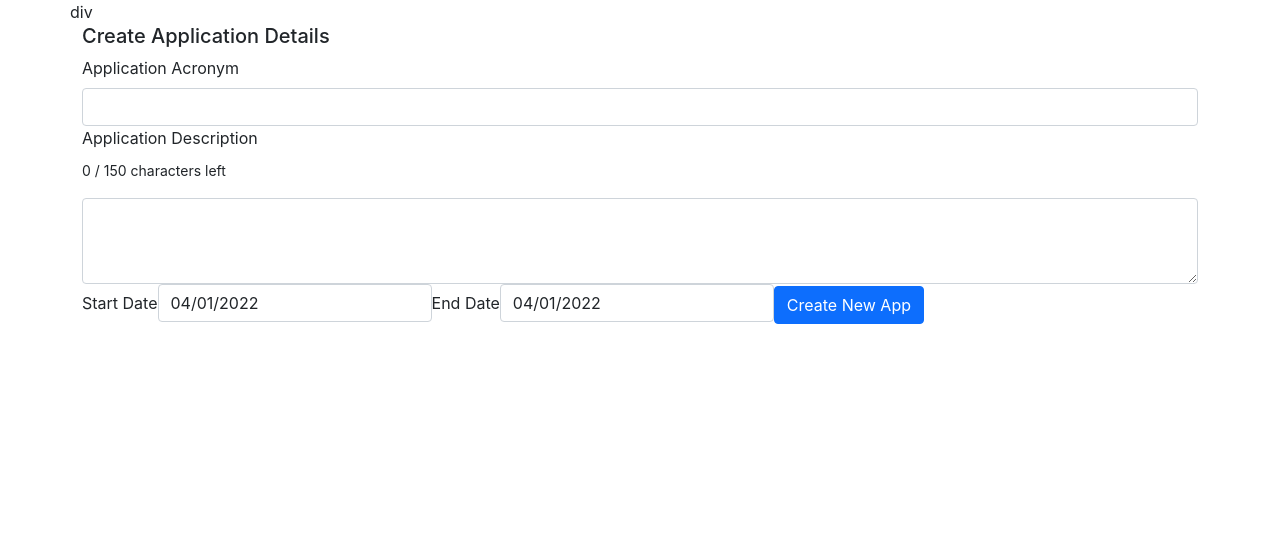
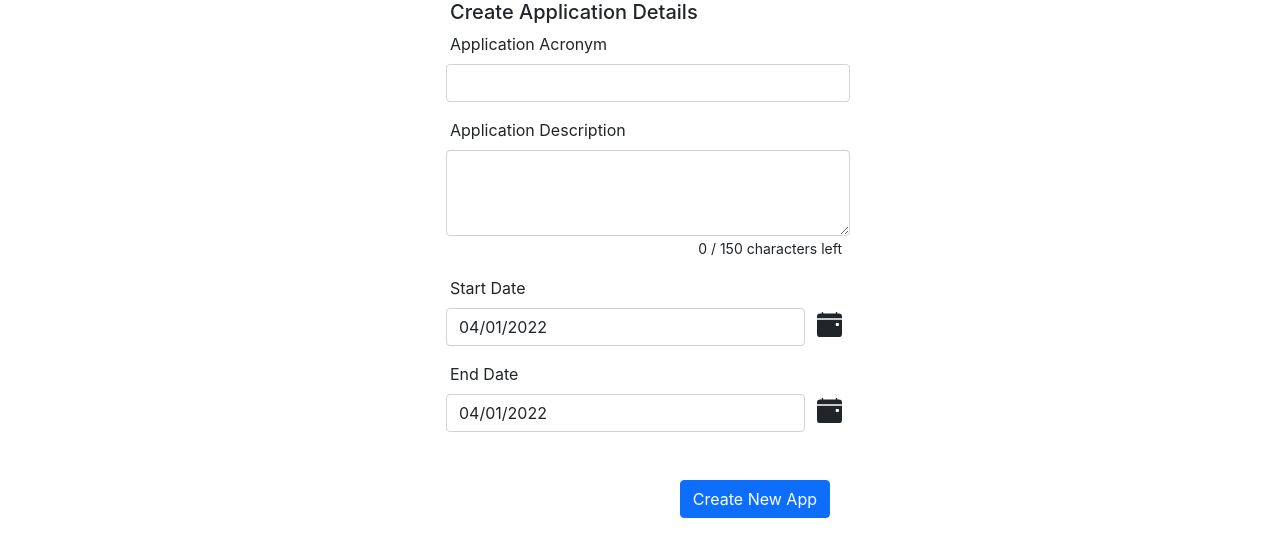
Before and after one commit to pearlyna01/tms-projectv2, a React (Create React App) app in the folder client/: page /test in a window 1280 px wide. Shown: the top 556 px of the page. Built offline with nearby package versions, Linux system fonts and the light colour scheme.

Commit message:
completed UI for create app

```diff
--- a/client/src/components/Main.jsx
+++ b/client/src/components/Main.jsx
@@ -2,76 +2,114 @@ import React, { useState } from "react";
 import DatePicker from "react-datepicker";
 import "react-datepicker/dist/react-datepicker.css";
 import {BsFillCalendarEventFill} from "react-icons/bs"
+
+// Todo:
+// - add http requests for submit
+// - add navbar
+
 const Main = () => {
+    // start/end/current dates
     const [startDate, setStartDate] = useState(new Date());
     const [endDate, setEndDate] = useState(new Date());
     const nowDate = new Date();
 
+    // Number of characters left in the description text box
     const [charLeft, setCharLeft] = useState(0);
-    function handleCharLeft() {
+    // Application Acronym Input
+    const [appAcr, setAppAcr] = useState('');
+    // Application Description Input
+    const [appDesc, setAppDesc] = useState('');
 
+    // Customized date picker (that includes the icon)
+    const CustomDatePick = React.forwardRef((props, ref) => {
+        return (
+          <div className="row ms-2">
+            <input
+                type="text"
+                onClick={props.onClick}
+                ref={ref}
+                className="form-control col"
+                value={props.value || props.placeholder}
+            />
+            <BsFillCalendarEventFill
+                onClick={props.onClick}
+                className="col-auto float-end mt-1"
+                style={{ fontSize: 25}}
+            />
+          </div>
+        );
+    });
+
+    // Handle Application description input
+    function handleAppDesc(e) {
+        setAppDesc(e.target.value);
+        setCharLeft(150 - e.target.value.length);
     }
 
-    function handleStartDate(date){
+    // Handle submit
+    function handleSubmitApp() {
 
-        console.log('Date chosen: ',date)
-
-        // show warning if date is chosen before today
-        if (date < nowDate) {
-            alert('Date chosen is too early. Choose a later date.')
-        } else {
-            setStartDate(date);
-        }
-    }
-    function handleEndDate(date){
-
-        console.log('Date chosen: ',date)
-
-        // show warning if date is chosen before today
-        if (date < nowDate) {
-            alert('Date chosen is too early. Choose a later date.')
-        } else {
-            setEndDate(date);
-        }
     }
 
     return (
         <div className="container">
         <div className="row">
-                div
+        <div className="col"></div>
+        <form className="col-4 p-0" onSubmit={handleSubmitApp}>
+            <h5>Create Application Details</h5>
+
+            {/* Application Acronym input */}
+            <div className="row mb-3">
+                <label htmlFor="appAcronym" className="form-label">Application Acronym</label>
+                <input
+                    className="form-control ms-2"
+                    type="text"
+                    onChange={e => setAppAcr(e.target.value)}
+                />
             </div>
-            <h5>Create Application Details</h5>
-            {/* Application Acronym input */}
-            <label htmlFor="app_acronym" className="form-label">Application Acronym</label>
-            <input className="form-control" type="text" />
 
             {/* Application Description input */}
-            <label htmlFor="app_desc" className="form-label">Application Description</label>
-            <p><small>{charLeft} / 150 characters left</small></p>
+            <div className="row mb-3">
+                <label htmlFor="appDesc" className="form-label">Application Description</label>
                 <textarea
-                className="form-control"
+                    className="form-control ms-2"
                     type="text"
                     rows="3"
                     maxLength={150}
-                onChange={e => setCharLeft(150 - e.target.value.length)}
-            >
-            </textarea>
+                    onChange={e => handleAppDesc(e)}
+                />
+                <p className="text-end m-0 p-0"><small>{charLeft} / 150 characters left</small></p>
+            </div>
 
             {/* Start date input */}
-            <label htmlFor="app_desc" className="form-label">Start Date</label>
-            <DatePicker className="form-control" selected={startDate} onChange={(date) => handleStartDate(date)} />
+            <div className="row mb-3">
+                <label className="form-label">Start Date</label>
+                <DatePicker
+                    wrapperClassName="datePicker"
+                    selected={startDate}
+                    onChange={(date) => setStartDate(date)}
+                    minDate={nowDate}
+                    customInput={<CustomDatePick/>}
+                />
+            </div>
 
-            {/* Start date input */}
-            <label htmlFor="app_desc" className="form-label">End Date</label>
-            {/* <DatePicker className="form-control" selected={endDate} onChange={(date) => handleEndDate(date)} />
-            <BsFillCalendarEventFill /> */}
+            {/* End date input */}
+            <div className="row mb-5">
+                <label className="form-label">End Date</label>
                 <DatePicker
-                className="form-control"
-                selected={startDate}
+                    wrapperClassName="datePicker"
+                    selected={endDate}
                     onChange={(date) => setEndDate(date)}
-                minDate={new Date()}
+                    minDate={startDate}
+                    customInput={<CustomDatePick/>}
                 />
-            <button className="btn btn-primary">Create New App</button>
+            </div>
+
+            <button className="btn btn-primary float-end d-block" type="submit">Create New App</button>
+        </form>
+        <div className="col"></div>
+        </div>
+
         </div>
 
 
```
Lines whose indentation alone changed are shown as unchanged.
